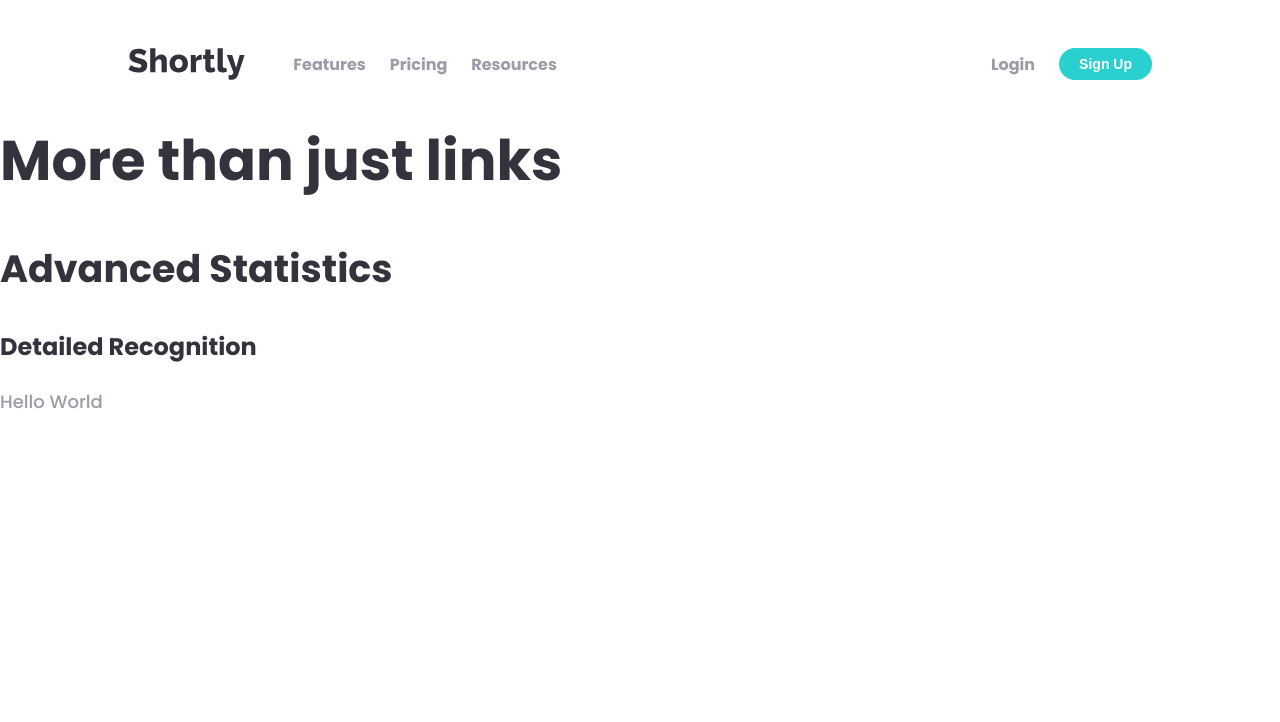
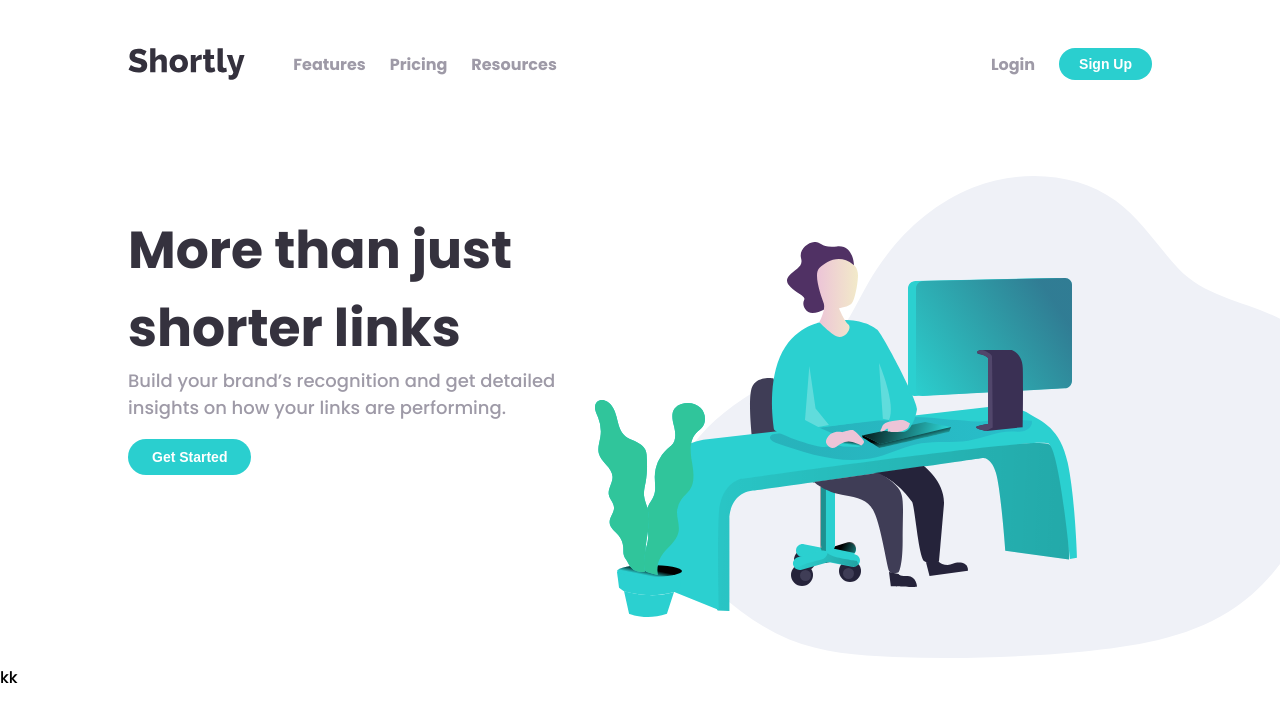
Before and after one commit to osaimola/url-shortener, a React (Create React App) app: page / in a window 1280 px wide. Shown: the top 722 px of the page. Built offline with nearby package versions, Linux system fonts and the light colour scheme.

Commit message:
add floating nav for mobile

```diff
--- a/src/App.css
+++ b/src/App.css
@@ -1,11 +1,11 @@
 .head {
   text-align: center;
-  margin: 36px 5% 0px 5%;
+  margin: 36px 5% 24px 5%;
 }
 
 @media only screen and (min-width: 850px) {
   .head {
     text-align: center;
-    margin: 48px 10% 0px 10%;
+    margin: 48px 10% 96px 10%;
   }
 }
--- a/src/App.js
+++ b/src/App.js
@@ -1,6 +1,7 @@
 import React from "react";
 import "./App.css";
 import Navbar from "./components/navbar/navbar";
+import Intro from "./components/intro/intro";
 
 function App() {
   return (
@@ -8,11 +9,9 @@ function App() {
       <div className="head">
         <Navbar />
       </div>
+      <Intro />
 
-      <h1>More than just links</h1>
-      <h2>Advanced Statistics</h2>
-      <h3>Detailed Recognition</h3>
-      <p>Hello World</p>
+      <div id="shorten-url">kk</div>
     </React.Fragment>
   );
 }
--- /dev/null
+++ b/src/components/intro/intro.css
@@ -0,0 +1,63 @@
+.intro-main {
+  display: flex;
+  flex-direction: column-reverse;
+}
+
+.intro-text {
+  text-align: center;
+}
+
+.intro-text h1 {
+  max-width: 500px;
+  margin-bottom: 0px;
+}
+
+.intro-text p {
+  max-width: 450px;
+  margin-top: 0px;
+}
+
+.intro-image {
+  max-width: 600px;
+  overflow: hidden;
+}
+
+.intro-image img {
+  max-width: 580px;
+}
+
+.intro-main button {
+  color: white;
+  background-color: #2acfcf;
+  font-weight: 700;
+  border-radius: 30px;
+  font-size: 14px;
+  padding: 10px 24px;
+  border: none;
+}
+
+.intro-main button:hover {
+  background-color: #9cdada;
+}
+
+@media only screen and (min-width: 650px) {
+  .intro-main {
+    flex-direction: row;
+    justify-content: space-between;
+  }
+
+  .intro-text {
+    margin-left: 10%;
+    text-align: left;
+    vertical-align: middle;
+  }
+
+  .intro-image {
+    max-width: 850px;
+    overflow-x: hidden;
+  }
+
+  .intro-image img {
+    max-width: max-content;
+  }
+}
--- /dev/null
+++ b/src/components/intro/intro.jsx
@@ -0,0 +1,31 @@
+import React from "react";
+import "./intro.css";
+import illustration_working from "../../images/illustration-working.svg";
+
+function Intro() {
+  return (
+    <React.Fragment>
+      <div className="intro-main">
+        <div className="intro-text">
+          <h1>More than just shorter links</h1>
+          <p>
+            Build your brand’s recognition and get detailed insights on how your
+            links are performing.
+          </p>
+          <button
+            onClick={() => {
+              window.location.href = "#shorten-url";
+            }}
+          >
+            Get Started
+          </button>
+        </div>
+        <div className="intro-image">
+          <img alt="working" src={illustration_working} />
+        </div>
+      </div>
+    </React.Fragment>
+  );
+}
+
+export default Intro;
--- a/src/components/navbar/navbar.css
+++ b/src/components/navbar/navbar.css
@@ -55,12 +55,16 @@
 
 .floating-navbar {
   display: none;
+  position: absolute;
   flex-direction: column;
   background-color: #3b3054;
-  max-width: 450px;
   border-radius: 10px;
   padding: 0px 18px;
   margin: auto;
+  z-index: 1;
+  right: 5%;
+  left: 5%;
+  min-width: 160px;
 }
 
 .floating-navbar.show {
--- a/src/index.css
+++ b/src/index.css
@@ -1,3 +1,7 @@
+html {
+  scroll-behavior: smooth;
+}
+
 body {
   margin: 0;
   font-family: "Poppins", sans-serif;
@@ -6,7 +10,7 @@ body {
 }
 
 h1 {
-  font-size: 56px;
+  font-size: 52px;
   color: #35323e;
   font-weight: 700;
 }
```
